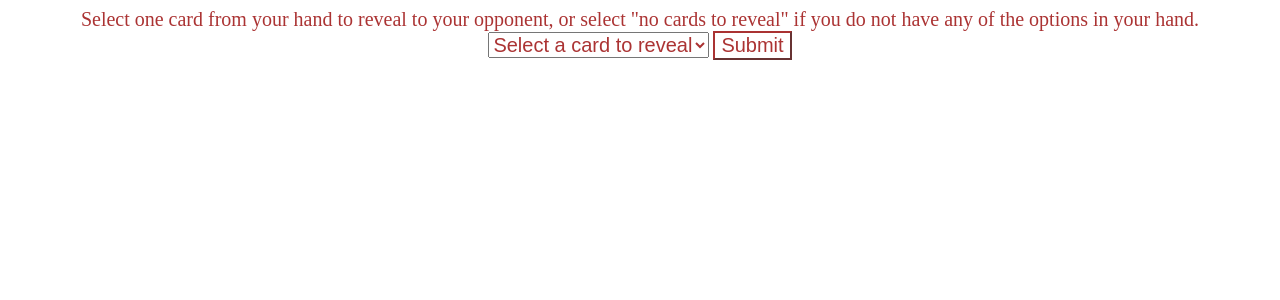
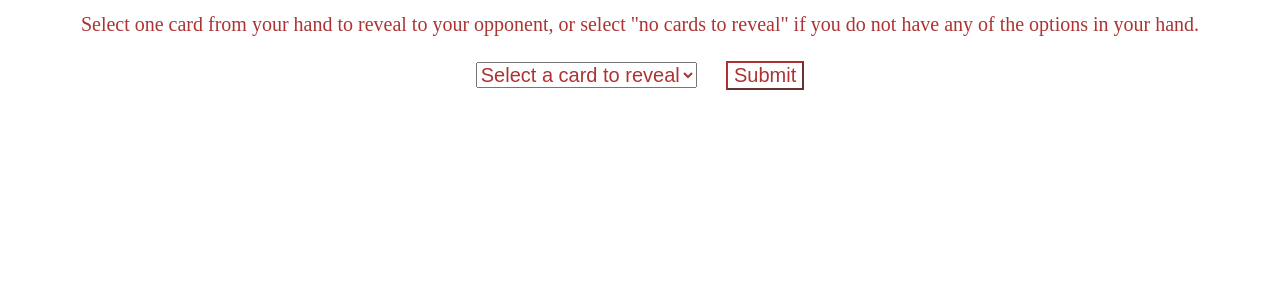
Before and after one commit to milligang/clue-final-project, a Flask app: template templates/reveal.html in a window 1280 px wide. Shown: the top 300 px of the page. Run offline with Flask 3, Linux system fonts and the light colour scheme; the template is opened without the code that fills it: most values are stand-ins (such as "Sample title", 1, 10 or a date in 2020); some libraries are stand-ins or nearby versions.

Commit message:
Wed, Dec 6, 2023, 7:32 PM -05:00

```diff
--- a/static/styles.css
+++ b/static/styles.css
@@ -61,3 +61,7 @@ button {
     align-items: center;
     text-align: center;
 }
+
+.center > * {
+    margin: 1%;
+}
```
Also changed, not shown: clue.db.
